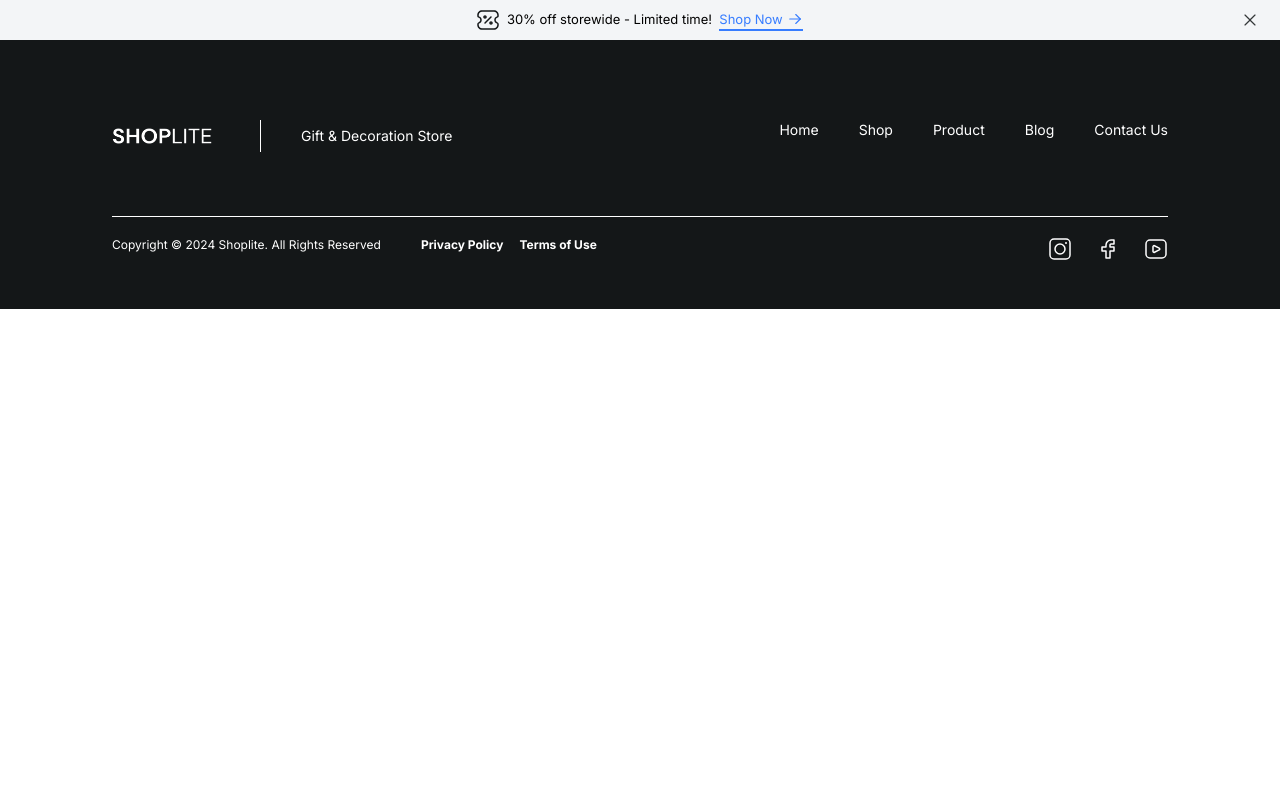
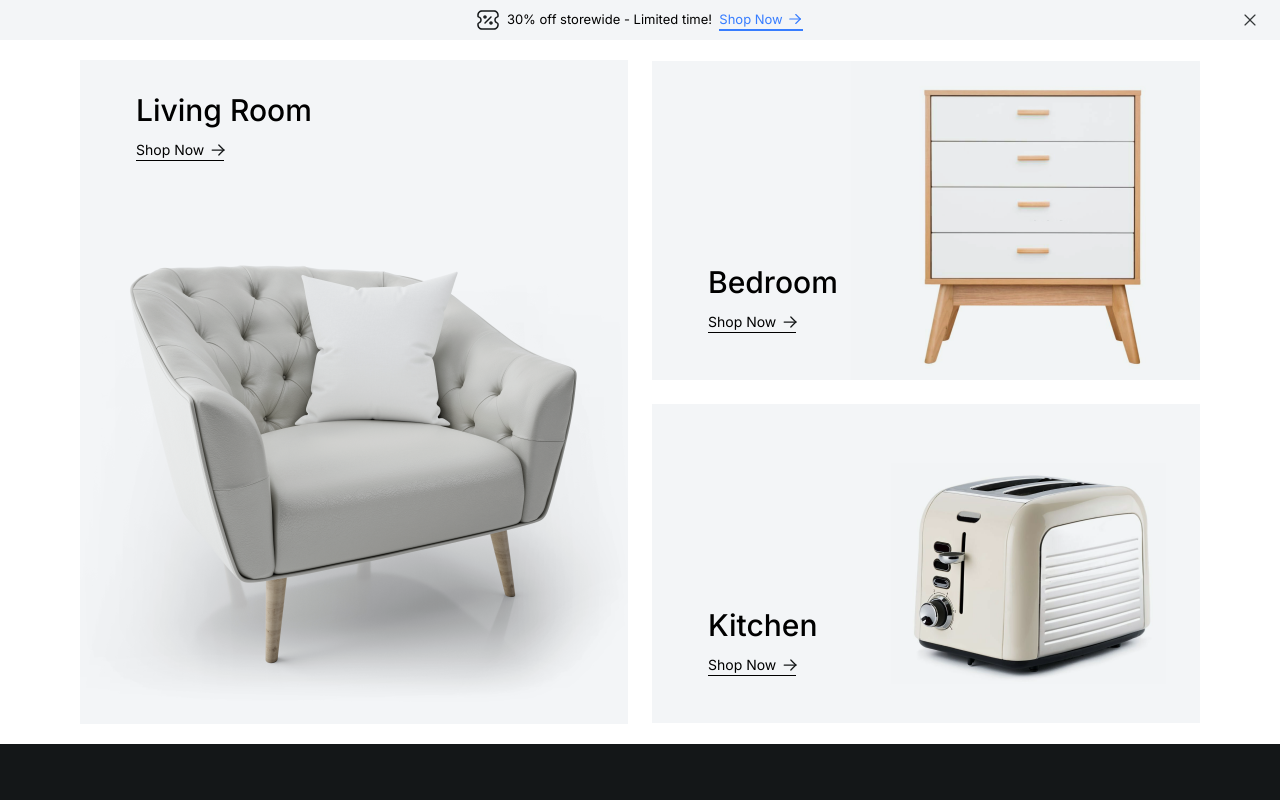
Before and after one commit to suraj-pradhan/shoplite-e-commerce, a Next.js app: page / in a window 1280 px wide. Shown: the top 800 px of the page. Built offline with nearby package versions, Linux system fonts and the light colour scheme.

Commit message:
improve banner section

```diff
--- a/package.json
+++ b/package.json
@@ -9,6 +9,7 @@
     "lint": "next lint"
   },
   "dependencies": {
+    "appwrite": "^14.0.1",
     "next": "14.2.3",
     "react": "^18",
     "react-dom": "^18",
--- a/src/app/page.tsx
+++ b/src/app/page.tsx
@@ -11,7 +11,7 @@ export default function Home() {
     <main>
       <OfferBar />
       {/* <NavBar /> */}
-      {/* <Banner /> */}
+      <Banner />
       {/* <Values /> */}
       {/* <Promotion /> */}
       {/* <Newsletter /> */}
--- a/src/components/Banner.tsx
+++ b/src/components/Banner.tsx
@@ -8,61 +8,70 @@ import KitchenBannerImage from "../../public/images/Banner Image/Kitchen Banner
 
 const Banner = () => {
   return (
-    <div className="grid grid-rows-2 grid-flow-col gap-[25px]  justify-center">
-      {/* Living Room Section */}
-      <div className="row-span-3 ... relative ">
-        <div className="font-medium text-3xl absolute top-8 left-14">
+    <div className="flex items-center justify-center gap-6 xs:flex-col py-5">
+      <div className="relative">
+        <div className="font-medium text-3xl xs:text-xl absolute top-8 left-14">
           Living Room
         </div>
-
-        <div className="w-[548px]">
-          <Image src={FirstBannerImage} loading="lazy" alt="Banner Image" />
+        <div className="absolute left-14 top-20 xs:top-16 ">
+          <Link className="flex text-sm relative" href="/">
+            Shop Now&nbsp;
+            <BlackArrowRight />
+            <span className="absolute left-0 top-5 border-t w-[6.3em]"></span>
+          </Link>
+        </div>
+        <div className="">
+          <Image
+            src={FirstBannerImage}
+            width={548}
+            loading="lazy"
+            alt="Banner Image"
+          />
+        </div>
       </div>
 
-        <div className="absolute top-20 left-14">
+      <div>
+        {/* Bedroom Section */}
+        <div className="relative ">
+          <div className="font-medium text-3xl xs:text-xl absolute bottom-20 left-14">
+            Bedroom
+          </div>
+          <div className="absolute left-14 bottom-12 xs:bottom-14 ">
             <Link className="flex text-sm relative" href="/">
               Shop Now&nbsp;
               <BlackArrowRight />
               <span className="absolute top-5 left-0 border-t w-[6.3em]"></span>
             </Link>
           </div>
-      </div>
-
-      {/* Bedroom Section */}
-      <div className="col-span-2 ... relative ">
-        <div className="font-medium text-3xl absolute bottom-20 left-14">
-          Bedroom
-        </div>
-        <div className="w-[548px]">
-          <Image src={BedroomBannerImage} alt="Bedroom Banner Image" />
-        </div>
-        <div className="absolute bottom-12 left-14">
-          <Link className="flex text-sm relative" href="/">
-            Shop Now&nbsp;
-            <BlackArrowRight />
-            <span className="absolute top-5 left-0 border-t w-[6.3em]"></span>
-          </Link>
+          <div className="">
+            <Image
+              src={BedroomBannerImage}
+              width={548}
+              alt="Bedroom Banner Image"
+            />
           </div>
         </div>
 
         {/* Kitchen Section */}
-      <div className="row-span-2 col-span-2 ... relative">
-        <div className="font-medium text-3xl absolute bottom-28 left-14">
+        <div className="mt-6 relative">
+          <div className="font-medium text-3xl xs:text-xl absolute bottom-20 left-14">
             Kitchen
           </div>
-        <div className="w-[548px]">
+          <div className="absolute left-14 bottom-12 xs:bottom-14">
+            <Link className="flex text-sm relative" href="/">
+              Shop Now&nbsp;
+              <BlackArrowRight />
+              <span className="absolute top-5 left-0 border-t w-[6.3em] "></span>
+            </Link>
+          </div>
+          <div className="">
             <Image
+              width={548}
               src={KitchenBannerImage}
               loading="lazy"
               alt="Kitchen Banner Image"
             />
           </div>
-        <div className="absolute bottom-20 left-14">
-          <Link className="flex text-sm relative" href="/">
-            Shop Now&nbsp;
-            <BlackArrowRight />
-            <span className="absolute top-5 left-0 border-t w-[6.3em] "></span>
-          </Link>
         </div>
       </div>
     </div>
--- a/src/components/OfferBar.tsx
+++ b/src/components/OfferBar.tsx
@@ -4,7 +4,10 @@ import Link from "next/link";
 
 const OfferBar = () => {
   return (
-    <div className="flex items-center justify-center h-8 py-5 bg-light-blue relative text-[13px] xs:text-[12.4px] xs:justify-start xs:px-5 ">
+    <div
+      className="flex items-center justify-center h-8 py-5 bg-light-blue relative
+     text-[13px] xs:text-[12.4px] xs:justify-start xs:px-5"
+    >
       <div className="flex items-center justify-start">
         <TicketPercent /> &nbsp; 30% off storewide - Limited time! &nbsp;
         <div className=" text-blue relative ">
--- a/src/components/Promotion.tsx
+++ b/src/components/Promotion.tsx
@@ -27,7 +27,7 @@ const Promotion = () => {
         </p>
         <div className=" relative ">
           <Link className="flex text-sm" href="/">
-            Shop Now&nbsp;
+            Shop Now &nbsp;
             <BlackArrowRight />
             <span className="absolute top-5 left-0 border w-[6.3em]"></span>
           </Link>
```
Also changed, not shown: 1 other file (tests, documents, lock files or other folders). Lines whose indentation alone changed are shown as unchanged.
